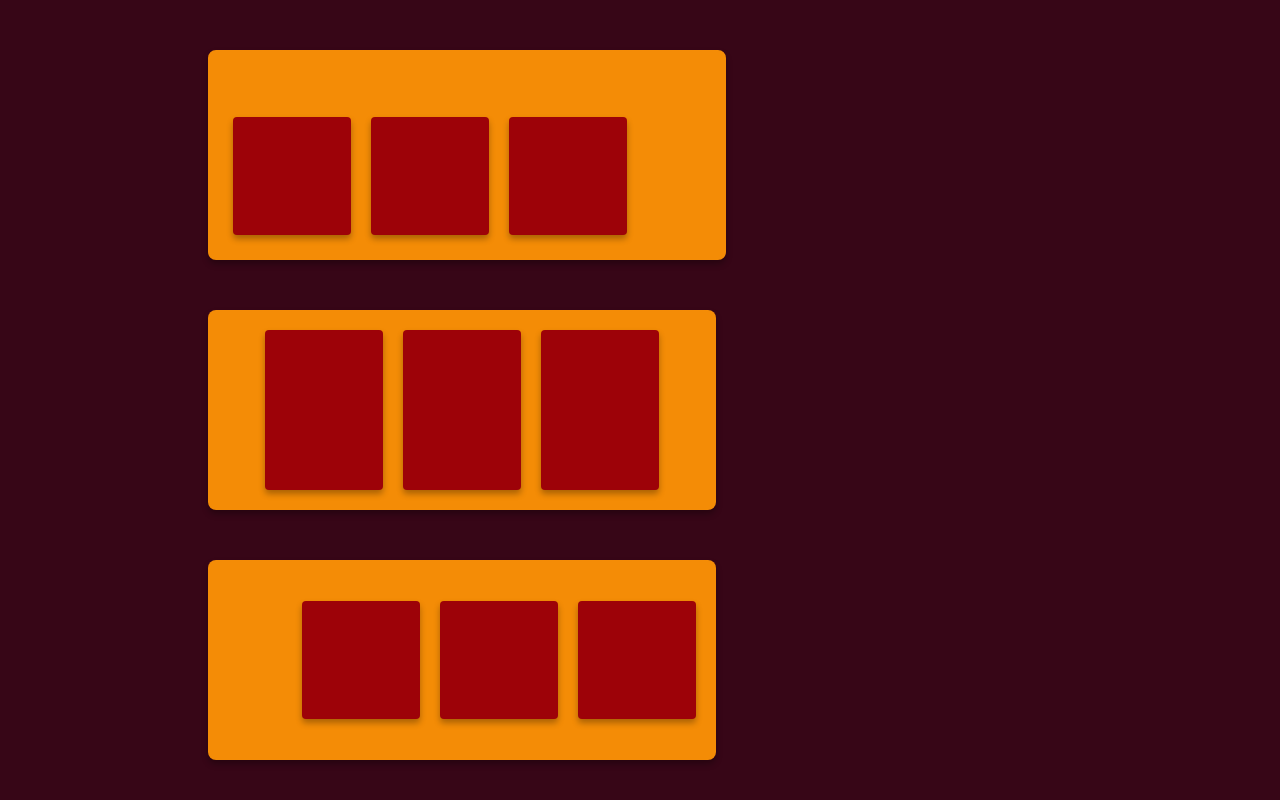
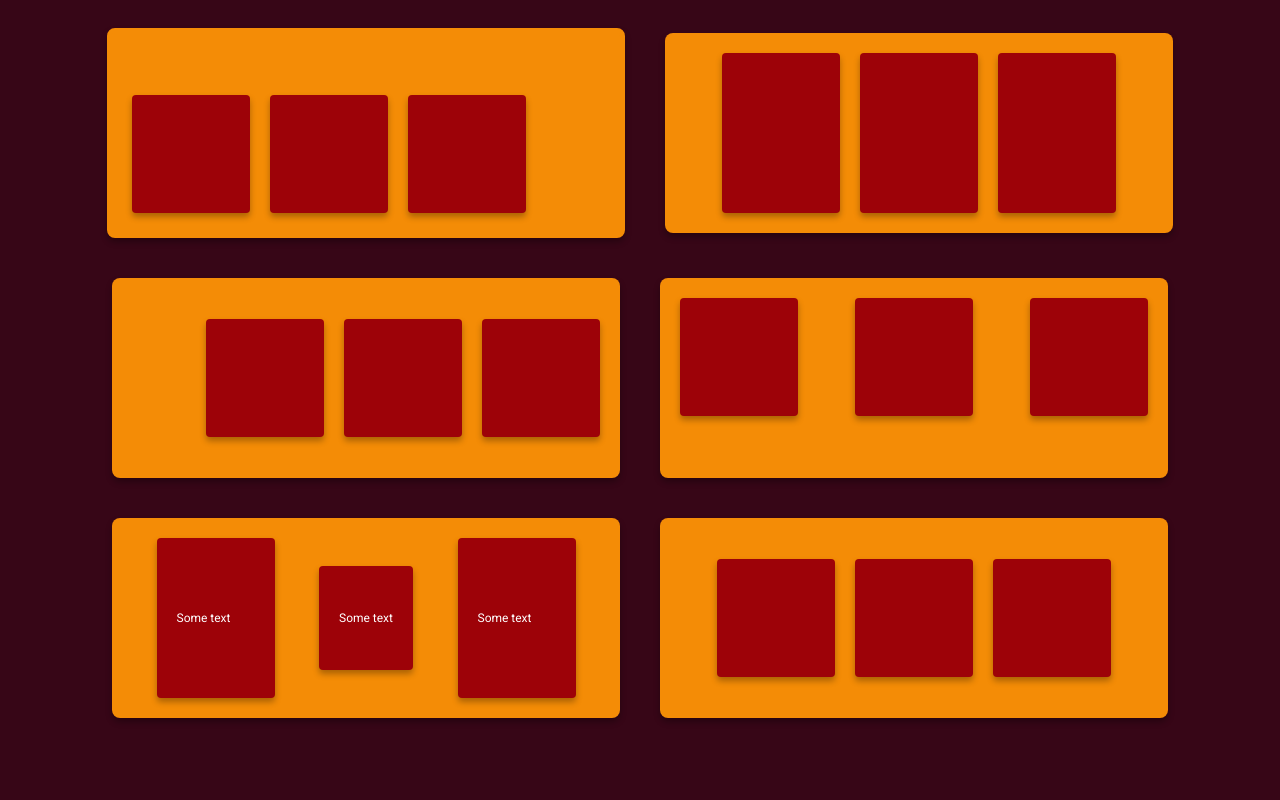
Before and after one commit to emeliethorin/Flexbox, a plain HTML site: page index.html in a window 1280 px wide. Shown: the top 800 px of the page. Drawn offline with Linux system fonts and the light colour scheme; a web font is replaced by a local one.

Commit message:
grid layout commit

```diff
--- a/index.html
+++ b/index.html
@@ -13,6 +13,7 @@
 
 <body>
     <main>
+        <div class="flex-container">
         <div class="flex-container-1">
             <div class="card-mid">
             </div>
@@ -64,5 +65,6 @@
             <div class="card-mid">
             </div>
         </div>
+    </div>
     </main>
 </body>
--- a/styles/index.css
+++ b/styles/index.css
@@ -39,11 +39,19 @@ body {
     color: white;
     font-family: Roboto;
     font-size: 12px;
-    text-align: center;
+    align-content: center;
+    justify-content: center;
+}
+
+.flex-container {
+    display: flex;
+    justify-content: center;
+    align-items: center;
+    flex-wrap: wrap;
 }
 
 .flex-container-1 {
-    display: flex;
+    display: inline-flex;
     background-color: #F48C06;
     border-radius: 8px;
     border: 5px solid #F48C06;
@@ -53,13 +61,13 @@ body {
     width: 468px;
     height: 160px;
     padding: 20px;
-    margin: 50px 10px 10px 200px;
+    margin: 20px;
     align-items: flex-end;
     flex-wrap: wrap;
 }
 
 .flex-container-2 {
-    display: flex;
+    display: inline-flex;
     background-color: #F48C06;
     border-radius: 8px;
     border: 5px solid F48C06;
@@ -69,14 +77,13 @@ body {
     width: 468px;
     height: 160px;
     padding: 20px;
-    margin: 50px 10px 10px 200px;
+    margin: 20px;
     justify-content: center;
-    align-items: center;
     flex-wrap: wrap;
 }
 
 .flex-container-3 {
-    display: flex;
+    display: inline-flex;
     background-color: #F48C06;
     border-radius: 8px;
     border: 5px solid F48C06;
@@ -86,14 +93,14 @@ body {
     width: 468px;
     height: 160px;
     padding: 20px;
-    margin: 50px 10px 10px 200px;
+    margin: 20px;
     justify-content: flex-end;
     align-items: center;
     flex-wrap: wrap;
 }
 
 .flex-container-4 {
-    display: flex;
+    display: inline-flex;
     background-color: #F48C06;
     border-radius: 8px;
     border: 5px solid F48C06;
@@ -103,7 +110,7 @@ body {
     width: 468px;
     height: 160px;
     padding: 20px;
-    margin: 50px 10px 10px 200px;
+    margin: 20px;
     justify-content: space-between;
     align-items: flex-start;
     align-self: flex-end;
@@ -111,7 +118,7 @@ body {
 }
 
 .flex-container-5 {
-    display: flex;
+    display: inline-flex;
     background-color: #F48C06;
     border-radius: 8px;
     border: 5px solid F48C06;
@@ -121,14 +128,14 @@ body {
     width: 468px;
     height: 160px;
     padding: 20px;
-    margin: 50px 10px 10px 200px;
+    margin: 20px;
     justify-content: space-evenly;
     align-items: center;
     flex-wrap: wrap;
 }
 
 .flex-container-6 {
-    display: flex;
+    display: inline-flex;
     background-color: #F48C06;
     border-radius: 8px;
     border: 5px solid F48C06;
@@ -138,7 +145,7 @@ body {
     width: 468px;
     height: 160px;
     padding: 20px;
-    margin: 50px 10px 10px 200px;
+    margin: 20px;
     justify-content: center;
     align-items: center;
     flex-wrap: wrap;
```
